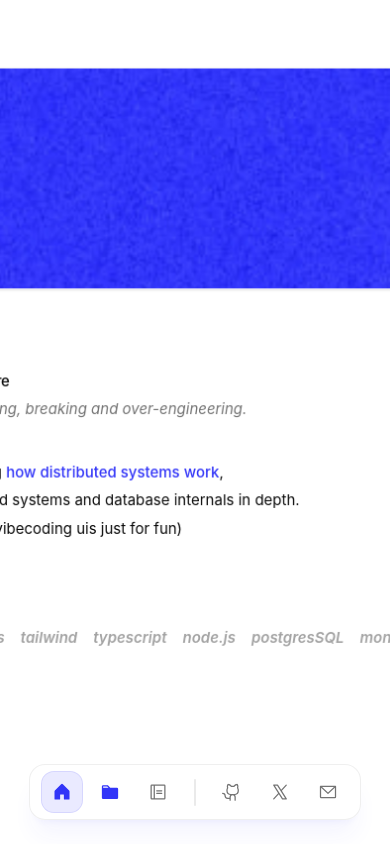
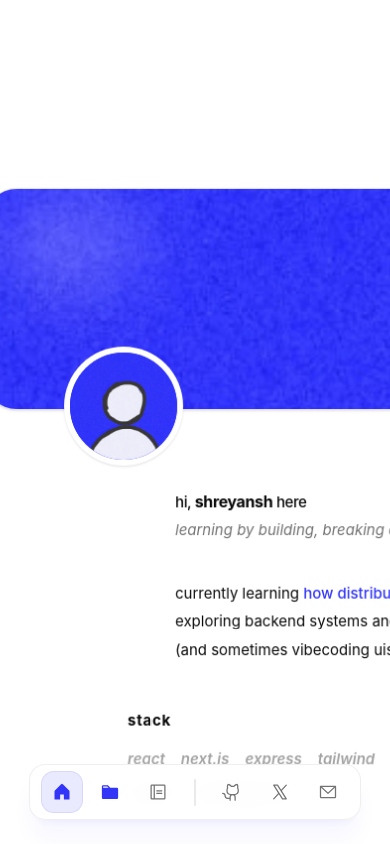
Before and after one commit to ss1ngh/portfolio, a Next.js app: page / in a window 390 px wide. Built offline with nearby package versions, Linux system fonts and the light colour scheme.

Commit message:
responsiveness

```diff
--- a/src/components/canvas/CameraContext.tsx
+++ b/src/components/canvas/CameraContext.tsx
@@ -6,6 +6,8 @@
   useCallback,
   useRef,
   useState,
+  useEffect,
+  useMemo,
   type ReactNode,
 } from "react";
 import { animate } from "motion/react";
@@ -14,6 +16,8 @@
   DRONE_SCALE,
   FOCUSED_SCALE,
   ANIMATION_CONFIG,
+  MOBILE_BREAKPOINT,
+  getAdaptiveScale,
 } from "./nodes";
 
 interface CameraState {
@@ -24,6 +28,7 @@
 interface CameraContextValue {
   activeNode: string;
   isAnimating: boolean;
+  isMobile: boolean;
   navigateTo: (nodeId: string) => void;
   zoomRef: React.RefObject<HTMLDivElement | null>;
   panRef: React.RefObject<HTMLDivElement | null>;
@@ -31,22 +36,22 @@
 
 const CameraContext = createContext<CameraContextValue | null>(null);
 
-  /**
-   * Calculates translation to center a node relative to the screen center.
-   * Because we use a dedicated ZoomLayer centered on the screen, scale is ignored here!
-   */
-  function getTranslateForNode(nodeId: string) {
+function getTranslateForNode(nodeId: string): { x: number; y: number } {
   const node = NODE_POSITIONS[nodeId];
   if (!node) return { x: 0, y: 0 };
 
-    const vw = window.innerWidth;
-    const vh = window.innerHeight;
+  const vw = typeof window !== "undefined" ? window.innerWidth : 1200;
+  const vh = typeof window !== "undefined" ? window.innerHeight : 800;
 
-    const cx = node.x + node.width / 2;
+  const isSmallScreen = vw < MOBILE_BREAKPOINT;
+  const adjustedNodeWidth = isSmallScreen ? node.width * 0.5 : node.width;
+  const adjustedNodeHeight = isSmallScreen ? node.height * 0.5 : node.height;
 
-    const cy = node.height > vh
+  const cx = node.x + adjustedNodeWidth / 2;
+
+  const cy = adjustedNodeHeight > vh
     ? node.y + (vh / 2)
-      : node.y + node.height / 2;
+    : node.y + adjustedNodeHeight / 2;
 
   return {
     x: vw / 2 - cx,
@@ -54,10 +59,7 @@
   };
 }
 
-  /**
-   * Calculates translation to center the absolute midpoint of ALL nodes.
-   */
-  function getDroneCenterTranslate() {
+function getDroneCenterTranslate(): { x: number; y: number } {
   const positions = Object.values(NODE_POSITIONS);
   const minX = Math.min(...positions.map((p) => p.x));
   const maxX = Math.max(...positions.map((p) => p.x + p.width));
@@ -67,8 +69,8 @@
   const centerX = (minX + maxX) / 2;
   const centerY = (minY + maxY) / 2;
 
-    const vw = window.innerWidth;
-    const vh = window.innerHeight;
+  const vw = typeof window !== "undefined" ? window.innerWidth : 1200;
+  const vh = typeof window !== "undefined" ? window.innerHeight : 800;
 
   return {
     x: vw / 2 - centerX,
@@ -81,9 +83,21 @@
     activeNode: "home",
     isAnimating: false,
   });
+  const [isMobile, setIsMobile] = useState(false);
 
   const zoomRef = useRef<HTMLDivElement>(null);
   const panRef = useRef<HTMLDivElement>(null);
+
+  useEffect(() => {
+    const checkMobile = () => {
+      const mobile = typeof window !== "undefined" ? window.innerWidth < MOBILE_BREAKPOINT : false;
+      setIsMobile(mobile);
+    };
+
+    checkMobile();
+    window.addEventListener("resize", checkMobile);
+    return () => window.removeEventListener("resize", checkMobile);
+  }, []);
 
   const navigateTo = useCallback(
     async (nodeId: string) => {
@@ -96,43 +110,46 @@
 
       setState((prev) => ({ ...prev, isAnimating: true }));
 
-        // Phase 1: Zoom out ONLY (Pan layer stays perfectly still)
+      const targetScale = getAdaptiveScale();
+
       await animate(
         zoomLayer,
-          { scale: DRONE_SCALE },
-          { duration: navigation.zoomOut.duration, ease: navigation.zoomOut.ease },
+        { scale: targetScale },
+        { duration: navigation.zoomOut.duration, ease: navigation.zoomOut.ease }
       );
 
-        // Phase 2: Pan ONLY (Zoom layer stays at DRONE_SCALE)
       const targetTranslate = getTranslateForNode(nodeId);
       await animate(
         panLayer,
         { x: targetTranslate.x, y: targetTranslate.y },
-          { duration: navigation.pan.duration, ease: navigation.pan.ease },
+        { duration: navigation.pan.duration, ease: navigation.pan.ease }
       );
 
-        // Phase 3: Zoom in ONLY
       await animate(
         zoomLayer,
         { scale: FOCUSED_SCALE },
-          { duration: navigation.zoomIn.duration, ease: navigation.zoomIn.ease },
+        { duration: navigation.zoomIn.duration, ease: navigation.zoomIn.ease }
       );
 
       setState({ activeNode: nodeId, isAnimating: false });
     },
-      [state.isAnimating, state.activeNode],
+    [state.isAnimating, state.activeNode]
+  );
+
+  const contextValue = useMemo(
+    () => ({
+      activeNode: state.activeNode,
+      isAnimating: state.isAnimating,
+      isMobile,
+      navigateTo,
+      zoomRef,
+      panRef,
+    }),
+    [state.activeNode, state.isAnimating, isMobile, navigateTo]
   );
 
   return (
-      <CameraContext.Provider
-        value={{
-          activeNode: state.activeNode,
-          isAnimating: state.isAnimating,
-          navigateTo,
-          zoomRef,
-          panRef,
-        }}
-      >
+    <CameraContext.Provider value={contextValue}>
       {children}
     </CameraContext.Provider>
   );
--- a/src/components/canvas/SpatialCanvas.tsx
+++ b/src/components/canvas/SpatialCanvas.tsx
@@ -1,11 +1,10 @@
 "use client";
 
-import { useEffect, useState } from "react";
+import { useEffect, useState, useMemo } from "react";
 import { animate } from "motion/react";
 import {
   CameraProvider,
   useCamera,
-  getTranslateForNode,
 } from "@/components/canvas/CameraContext";
 import { CanvasNode } from "@/components/canvas/CanvasNode";
 import { HomeContent } from "@/components/canvas/HomeContent";
@@ -14,18 +13,19 @@ import { ProjectDetailContent } from "@/components/projects/project-detail-conte
 import { ReadsContent } from "@/components/canvas/ReadsContent";
 import { BallQuote } from "@/components/baller-quote";
 import {
-  DRONE_SCALE,
+  getAdaptiveScale,
   FOCUSED_SCALE,
   ANIMATION_CONFIG,
+  getTranslateForNode,
 } from "@/components/canvas/nodes";
 import Navbar from "@/components/navbar";
-import { DATA } from "@/data/resume";
 
 function CanvasInner() {
   const { zoomRef, panRef } = useCamera();
   const [isMounted, setIsMounted] = useState(false);
 
-  const homeTranslate = getTranslateForNode("home");
+  const homeTranslate = useMemo(() => getTranslateForNode("home"), []);
+  const initialScale = useMemo(() => getAdaptiveScale(), []);
 
   useEffect(() => {
     setIsMounted(true);
@@ -36,7 +36,7 @@ function CanvasInner() {
 
     const { entry } = ANIMATION_CONFIG;
 
-    zoomLayer.style.transform = `scale(${DRONE_SCALE})`;
+    zoomLayer.style.transform = `scale(${initialScale})`;
     panLayer.style.transform = `translate3d(${homeTranslate.x}px, ${homeTranslate.y}px, 0)`;
 
     const timer = setTimeout(() => {
@@ -48,7 +48,7 @@ function CanvasInner() {
     }, entry.initialDelay * 1000);
 
     return () => clearTimeout(timer);
-  }, []);
+  }, [initialScale, homeTranslate]);
 
   return (
     <>
--- a/src/components/canvas/nodes.ts
+++ b/src/components/canvas/nodes.ts
@@ -1,4 +1,6 @@
 import { DATA } from "@/data/resume";
+
+export const MOBILE_BREAKPOINT = 768;
 
 export interface NodePosition {
   x: number;
@@ -12,6 +14,39 @@ export const NODE_POSITIONS: Record<string, NodePosition> = {
   projects: { x: 3500, y: 1000, width: 1500, height: 1200 },
   reads: { x: -3000, y: -500, width: 1200, height: 1500 },
 };
+
+export function getAdaptiveScale(): number {
+  if (typeof window === "undefined") return DRONE_SCALE;
+  return window.innerWidth < MOBILE_BREAKPOINT ? 0.35 : DRONE_SCALE;
+}
+
+export function getTranslateForNode(nodeId: string): { x: number; y: number } {
+  const node = NODE_POSITIONS[nodeId];
+  if (!node) return { x: 0, y: 0 };
+
+  const vw = typeof window !== "undefined" ? window.innerWidth : 1200;
+  const vh = typeof window !== "undefined" ? window.innerHeight : 800;
+
+  const isSmallScreen = vw < MOBILE_BREAKPOINT;
+  const adjustedNodeWidth = isSmallScreen ? node.width * 0.5 : node.width;
+  const adjustedNodeHeight = isSmallScreen ? node.height * 0.5 : node.height;
+
+  const cx = node.x + adjustedNodeWidth / 2;
+
+  const cy = adjustedNodeHeight > vh
+    ? node.y + (vh / 2)
+    : node.y + adjustedNodeHeight / 2;
+
+  return {
+    x: vw / 2 - cx,
+    y: vh / 2 - cy,
+  };
+}
+
+export function getMobileNodeScale(): number {
+  if (typeof window === "undefined") return 1;
+  return window.innerWidth < MOBILE_BREAKPOINT ? 1.5 : 1;
+}
 
 // Dynamically generate node positions for projects
 DATA.projects.forEach((_, idx) => {
--- /dev/null
+++ b/src/hooks/use-mouse-position-ref.ts
@@ -0,0 +1,8 @@
+"use client";
+
+import { useRef } from "react";
+
+export function useMousePositionRef() {
+  const mousePosition = useRef({ x: 0, y: 0 });
+  return mousePosition;
+}
```
Lines whose indentation alone changed are shown as unchanged.
